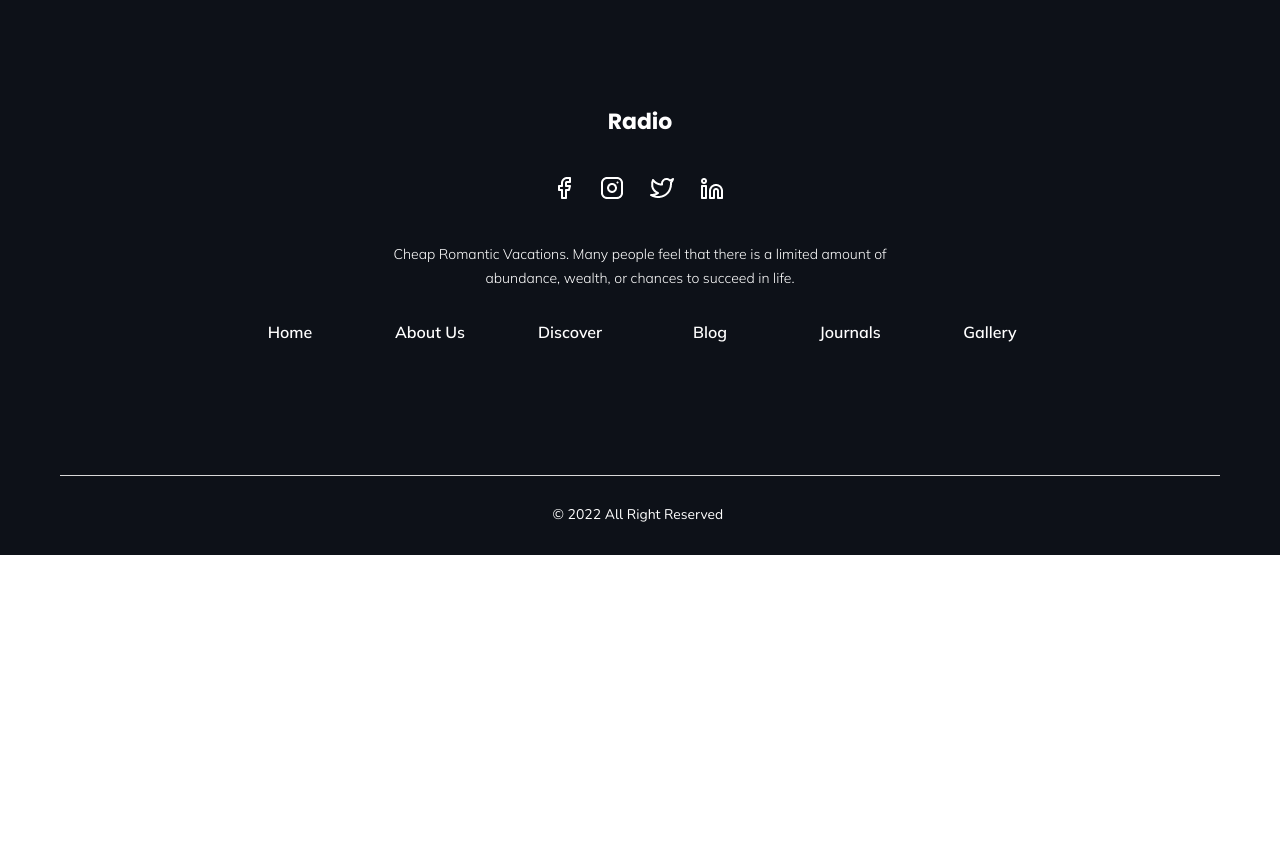
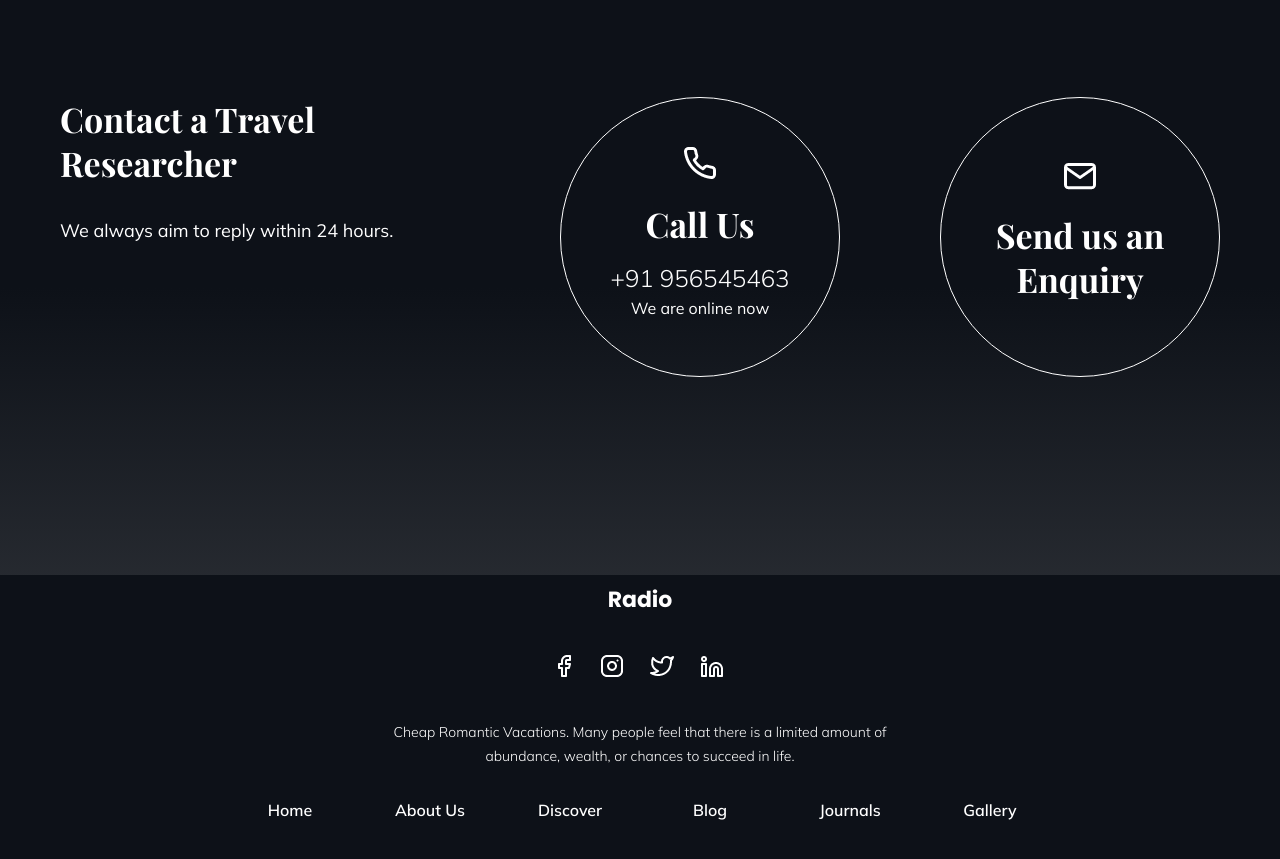
Before and after one commit to ThanMyintMaungThike/radio, a website built with webpack: page src/html/index.html in a window 1280 px wide. Shown: the part 6488-7347 px from the top of the page. Before the commit the page ends 7043 px from the top, so only its background shows below. Built offline with nearby package versions, Linux system fonts and the light colour scheme.

Commit message:
no message

```diff
--- a/src/html/index.html
+++ b/src/html/index.html
@@ -22,11 +22,11 @@
         <nav class="l-header__menu">
           <ul>
             <li class="is-active link"><a class="is-active" href="#" target="_self">Home</a></li>
-            <li class="link"><a  href="#" target="_self">About Us</a></li>
-            <li class="link"><a  href="#" target="_self">Discover</a></li>
-            <li class="link"><a  href="#" target="_self">Blog</a></li>
-            <li class="link"><a  href="#" target="_self">Journals</a></li>
-            <li class="link"><a  href="#" target="_self">Gallery</a></li>
+            <li class="link"><a href="#" target="_self">About Us</a></li>
+            <li class="link"><a href="#" target="_self">Discover</a></li>
+            <li class="link"><a href="#" target="_self">Blog</a></li>
+            <li class="link"><a href="#" target="_self">Journals</a></li>
+            <li class="link"><a href="#" target="_self">Gallery</a></li>
           </ul>
           <div class="search"><a href="#" target="_self"><img src="../img/search.png" alt="search"></a></div>
           <div class="btn"><a href="#" target="_self"><img src="../img/menu-bar.png" alt="hangburger-menu"></a></div>
@@ -62,11 +62,17 @@
                 consequat. Duis aute irure dolor in reprehenderit in<br>
                 voluptate velit esse cillum dolore eu fugiat nulla pariatur.</p>
               <div class="myBox" style="display: flex;">
-                <div class="partition"><p>268<br>Completed Trips</p></div>
+                <div class="partition">
+                  <p>268<br>Completed Trips</p>
+                </div>
                 <div class="border"></div>
-                <div class="partition"><p>176<br>Tour Guides</p></div>
+                <div class="partition">
+                  <p>176<br>Tour Guides</p>
+                </div>
                 <div class="border"></div>
-                <div class="partition"><p>153<br>Destinations</p></div>
+                <div class="partition">
+                  <p>153<br>Destinations</p>
+                </div>
               </div>
               <div class="c-btn" style="margin-top: 50px;">
                 <a href="#" target="_self">Read More</a>
@@ -126,7 +132,8 @@
         </div>
         <div class="card-blog">
           <div class="card">
-            <div class="img-box"><a href="#" target="_self"><img src="../img/Rectangle.png" alt="rectangle-img"></a></div>
+            <div class="img-box"><a href="#" target="_self"><img src="../img/Rectangle.png" alt="rectangle-img"></a>
+            </div>
             <div class="txt-box-bg">
             </div>
             <div class="txt-box">
@@ -134,7 +141,8 @@
             </div>
           </div>
           <div class="card">
-            <div class="img-box"><a href="#" target="_self"><img src="../img/Rectangle 2.png" alt="rectangle-img"></a></div>
+            <div class="img-box"><a href="#" target="_self"><img src="../img/Rectangle 2.png" alt="rectangle-img"></a>
+            </div>
             <div class="txt-box-bg">
             </div>
             <div class="txt-box">
@@ -142,7 +150,8 @@
             </div>
           </div>
           <div class="card">
-            <div class="img-box"><a href="#" target="_self"><img src="../img/Rectangle 3.png" alt="rectangle-img"></a></div>
+            <div class="img-box"><a href="#" target="_self"><img src="../img/Rectangle 3.png" alt="rectangle-img"></a>
+            </div>
             <div class="txt-box-bg">
             </div>
             <div class="txt-box">
@@ -150,7 +159,8 @@
             </div>
           </div>
           <div class="card">
-            <div class="img-box"><a href="#" target="_self"><img src="../img/Rectangle 4.png" alt="rectangle-img"></a></div>
+            <div class="img-box"><a href="#" target="_self"><img src="../img/Rectangle 4.png" alt="rectangle-img"></a>
+            </div>
             <div class="txt-box-bg"></div>
             <div class="txt-box">
               <p>11 things to know before you visit rainbow mountain in Peru.</p>
@@ -316,20 +326,39 @@
     </section>
     <section class="p-bloc p-bloc--contact">
       <div class="l-wrap-inner">
-        <div class="p-contact__txt"></div>
-        <div class="p-contact__circle"></div>
+        <div class="p-contact">
+          <div class="p-contact__txt">
+            <h2>Contact a Travel Researcher</h2>
+            <p>We always aim to reply within 24 hours.</p>
+          </div>
+          <div class="p-contact__circle">
+            <div class="circle1">
+              <img src="../img/phone.png" alt="phone">
+              <h3>Call Us</h3>
+              <p class="phone">+91 956545463</p>
+              <p>We are online now</p>
+            </div>
+            <div class="circle2">
+              <img src="../img/mail.png" alt="phone">
+              <h3>Send us an Enquiry</h3>
+            </div>
+          </div>
+        </div>
       </div>
     </section>
   </main>
   <footer class="p-bloc">
     <div class="l-wrap-inner">
       <div class="l-footer">
-        <div class="l-footer__logo"><h1><a href="#" target="_self">Radio</a></h1></div>
+        <div class="l-footer__logo">
+          <h1><a href="#" target="_self">Radio</a></h1>
+        </div>
         <div class="l-footer__links">
           <a href="#" target="_self"><img src="../img/social media.png" alt="social media"></a>
         </div>
         <div class="l-footer__txt">
-          <p>Cheap Romantic Vacations. Many people feel that there is a limited amount of abundance, wealth, or chances to succeed in life.</p>
+          <p>Cheap Romantic Vacations. Many people feel that there is a limited amount of abundance, wealth, or chances
+            to succeed in life.</p>
         </div>
         <nav class="l-header__menu">
           <ul class="l-header__menu--modify">
--- a/src/scss/object/project/_contact.scss
+++ b/src/scss/object/project/_contact.scss
@@ -0,0 +1,86 @@
+.p-bloc{
+    &--contact{
+        height: 478px;
+        background-image: linear-gradient(to top, rgba(255,255,255,0.1), $background 60%);
+        .p-contact{
+            display: flex;
+            justify-content: space-between;
+            color: $white;
+
+            &__txt{
+                h2{
+                    font-family: $playfair;
+                    font-size: 34px;
+                    font-weight: 700;
+                    line-height: 44px;
+                    margin-bottom: 32px;
+                    width: 272px;
+                }
+
+                p{
+                    font-family: $muli;
+                    font-size: 18px;
+                    font-weight: 400;
+                    line-height: 28px;
+                }
+            }
+
+            &__circle{
+                text-align: center;
+                display: flex;
+                gap: 100px;
+                .circle1{
+                    width: 278px;
+                    height: 278px;
+                    border: 1px solid $white;
+                    border-radius: 50%;
+
+                    img{
+                        margin-top: 49px;
+                        margin-bottom: 20px;
+                    }
+
+                    h3{
+                        font-family: $playfair;
+                        font-size: 34px;
+                        font-weight: 700;
+                        line-height: 44px;
+                        margin-bottom: 20px;
+                    }
+
+                    p{
+                        font-family: $muli;
+                        font-size: 16px;
+                        font-weight: 400;
+
+                    }
+
+                    .phone{
+                        font-size: 24px;
+                        font-weight: 300;
+                        margin-bottom: 10px;
+                    }
+                }
+
+                .circle2{
+                    width: 278px;
+                    height: 278px;
+                    border: 1px solid $white;
+                    border-radius: 50%;
+
+                    img{
+                        margin-top: 65px;
+                        margin-bottom: 20px;
+                    }
+
+                     h3{
+                        font-family: $playfair;
+                        font-size: 34px;
+                        font-weight: 700;
+                        line-height: 44px;
+                    }
+                }
+            }
+        }
+    }
+}
```
Lines whose indentation alone changed are shown as unchanged.
